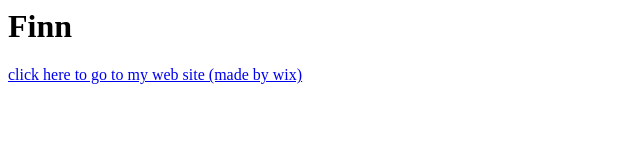
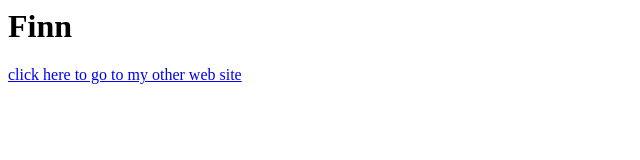
Before and after one commit to the-real-finnventor/the-real-finnventor-test, a plain HTML site: page index.html in a window 1280 px wide. Shown: the full height of the page, 0-640 px from the left. Drawn offline with Linux system fonts and the light colour scheme.

Commit message:
Update index.html

```diff
--- a/index.html
+++ b/index.html
@@ -1,6 +1,6 @@
 
 <h1 id:Finn>Finn</h1>
-<a href="https://www.finnventions.com/">click here to go to my web site (made by wix)</a>
+<a href="https://www.finnventions.com/">click here to go to my other web site</a>
 <style> {
   #Finn {
   color: #32CD32
```
